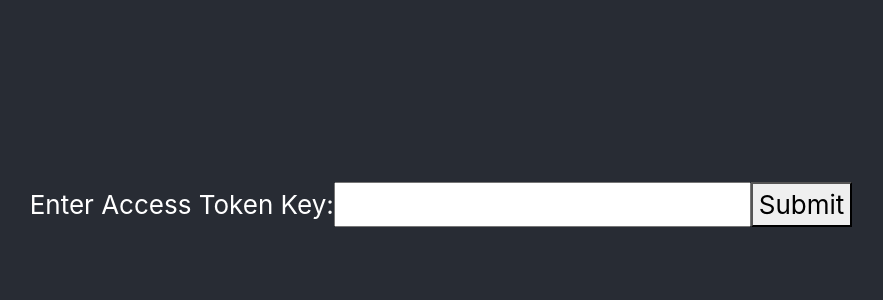
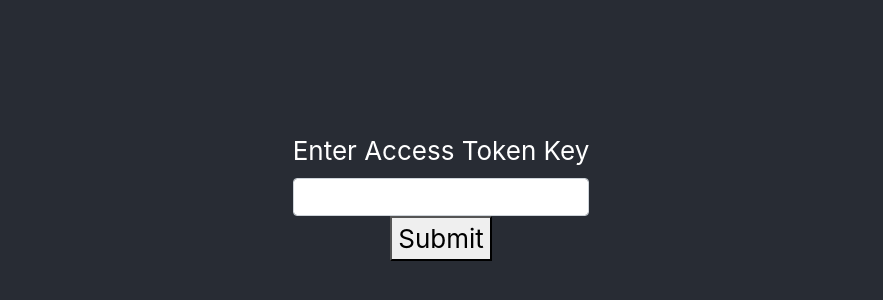
Before and after one commit to bhatanagha/github-commits, a React (Create React App) app in the folder github-commits/: page / in a window 1280 px wide. Shown: the part 196-496 px from the top of the page, without its empty margins (199-1082 px from the left). Built offline with nearby package versions, Linux system fonts and the light colour scheme.

Commit message:
feat: add timer component

```diff
--- a/github-commits/src/components/Form.js
+++ b/github-commits/src/components/Form.js
@@ -14,6 +14,7 @@ function Form(props) {
         setToken(e.target.token.value)
         if (token === process.env.REACT_APP_AUTHENTICATION_TOKEN) {
             props.getToken(token)
+            // commenting this out as caching doens't seem to work on 'surge' when deployed. Have used localstorage.
             // if ('caches' in window) {
             //     const data = new Response(JSON.stringify(token));
 
@@ -39,13 +40,17 @@ function Form(props) {
     }, [cachedToken])
 
     return (
-        <div className="Header">
-            <form onSubmit={submitViaState}>
-       Enter Access Token Key:
-        <input type="text" name="token" defaultValue={cachedToken} onChange={(e) => setToken(e.target.value)}></input>
-        <button type="submit">Submit</button>
+      <div className="Header">
+
+        <form onSubmit={submitViaState}>
+          <div class="mb-3">
+            <label for="exampleInputEmail1" class="form-label">Enter Access Token Key</label>
+            <input type="text" class="form-control" name="token" defaultValue={cachedToken} onChange={(e) => setToken(e.target.value)}></input>
+            <button type="submit">Submit</button>
+          </div>
         </form>
-        </div>
+
+      </div>
     );
 }
 
--- a/github-commits/src/components/commits.js
+++ b/github-commits/src/components/commits.js
@@ -2,6 +2,7 @@
 // import fetch from 'node-fetch';
 import { useEffect, useState } from 'react';
 import { VscRefresh } from "react-icons/vsc"
+import Timer from './timer'
 
 function Commits(props) {
   const user = 'bhatanagha';
@@ -11,6 +12,7 @@ function Commits(props) {
   const [error, setError] = useState(false)
   const [message, setMessage] = useState(null)
   const [refresh, setRefresh] = useState(false)
+  const [timer, setTimer] = useState(1)
 
   const fetchCommits = () => {
     fetch(`https://api.github.com/repos/${user}/${repo}/commits`, {
@@ -21,6 +23,15 @@ function Commits(props) {
       .then(() => setLoading(false))
       .catch(setError) // error
   }
+
+  setTimeout(() => {
+    setTimer(timer + 1)
+    if (timer === 30) {
+      console.log('now')
+      setTimer(1)
+      setRefresh(true)
+    }
+  }, 1000)
 
   useEffect(() => {
     setLoading(true) // loading
@@ -50,7 +61,9 @@ function Commits(props) {
 
   if (message) {
     return (
-      <><h2>Commit History <VscRefresh onClick={() => { setRefresh(true); } } /> </h2><div style={{"height": "450px"}} className='overflow-auto'>
+      <><h2>Commit History <VscRefresh onClick={() => { setRefresh(true); } } /> </h2>
+          <Timer secs={31 - timer}></Timer>
+      <div style={{"height": "450px"}} className='overflow-auto'>
         <ol className="list-group">
           {message.map(commit => <li key={commit.sha} className="list-group-item d-flex justify-content-between align-items-start">
             <div className="ms-2 me-auto align-items-start fs-5">
--- /dev/null
+++ b/github-commits/src/components/timer.js
@@ -0,0 +1,12 @@
+// const fetch = require('node-fetch');
+// import fetch from 'node-fetch';
+import { useEffect, useState } from 'react';
+import { VscRefresh } from "react-icons/vsc"
+
+function Timer(props) {
+    return (
+      <><p>Refreshing in {props.secs} secs</p></>
+    )
+}
+
+export default Timer;
```
